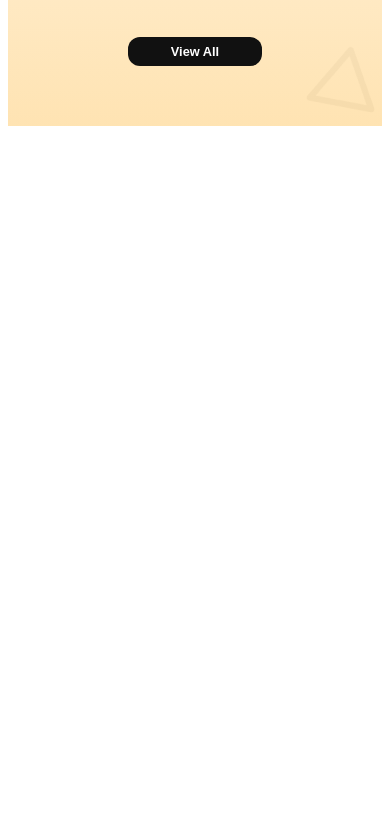
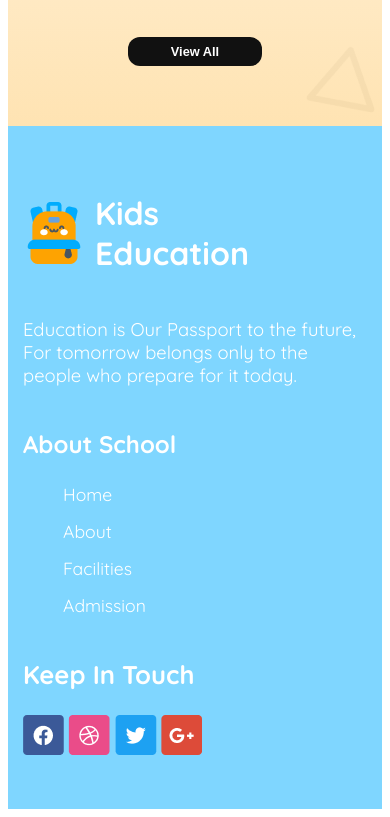
Before and after one commit to afrirahman/web-dev-assignment-2, a plain HTML site: page index.html in a window 390 px wide. Shown: the part 3105-3922 px from the top of the page. Before the commit the page ends 3311 px from the top, so only its background shows below. Drawn offline with Linux system fonts and the light colour scheme.

Commit message:
added footer and styles

```diff
--- a/index.html
+++ b/index.html
@@ -38,7 +38,7 @@
                 <h1 class="banner-title"><span class="t1">Empowering</span>
                   <span class="dark1"> students from small age </span> <span class="t2">towards vision</span></h1>
                 <p class="banner-description dark1">With the courage, Confidence, Creativity and Compassion to make their Unique Contribution in a Diverse and Dynamic World.</p>
-                <button class="banner-btn dark5">Enroll Now</button>
+                <button class="banner-btn dark5 hover">Enroll Now</button>
             </div>
             <div> <img src="assets/hero-kids.png" alt="" class="banner-img"></div>
 
@@ -84,7 +84,7 @@
                     <div class="sec2-content1">
 
                     <img class="content1-img" src="assets/story-1.png" alt="">
-                    <button class="info1-btn dark5">November 19, 2019</button>
+                    <button class="info1-btn hover dark5">November 19, 2019</button>
 
                     <div class="info1-item">
                         <h4 class="info1-title">A fun toddler coloring training on
@@ -97,7 +97,7 @@
                 <div class="sec2-content2">
                     <div class="info2">
                         <img class="info2-img" src="assets/story-2.png" alt="">
-                        <button class="info2-btn dark5">November 19, 2019</button>
+                        <button class="info2-btn hover dark5">November 19, 2019</button>
                         <div>
                             <h5 class="info2-description dark3">Find out if a school fits the
                                 family’s needs</h5>
@@ -106,7 +106,7 @@
 
                     <div class="info2">
                         <img class="info2-img" src="assets/story-3.png" alt="">
-                        <button class="info3-btn dark5">November 19, 2019</button>
+                        <button class="info3-btn hover dark5">November 19, 2019</button>
                        <div>
                         <h5 class="info2-description dark3">Summer math & literacy
                             centres for kids</h5>
@@ -115,7 +115,7 @@
 
                     <div class="info2">
                         <img class="info2-img" src="assets/story-4.png" alt="">
-                        <button class="info2-btn dark5">September 10, 2019</button>
+                        <button class="info2-btn hover dark5">September 10, 2019</button>
 
                      <div>
                         <h5 class="info2-description dark3">Classroom management
@@ -124,7 +124,7 @@
                     </div>
                     <div class="info2">
                         <img class="info2-img" src="assets/story-5.png" alt="">
-                        <button class="info2-btn dark5">July 19, 2019</button>
+                        <button class="info2-btn hover dark5">July 19, 2019</button>
                         <div>
                             <h5 class="info2-description dark3">Conversation rhymes
                                 improve kids listening</h5>
@@ -134,7 +134,7 @@
                 </div>
             </div>
             <div class="sec2">
-                <button class="sec2-btn dark5">View All</button>
+                <button class="sec2-btn dark5 hover">View All</button>
             </div>
 
         </section>
@@ -142,12 +142,32 @@
     <footer>
         <div class="ftr-container">
             <div class="ftr-1">
+                <div class="ftr1-content">
+             <img src="assets/logo.png" alt="" >
+                    <h2 class="ftr1-title dark5">Kids
+                        Education</h2>
+                </div>
+                <p class="ftr1-description  dark5">Education is Our Passport to the future, For tomorrow belongs only to  the people who prepare for it today.</p>
+            </div>
 
+            <div class="ftr-2">
+                <h3 class="ftr2-title  dark5">About School</h3>
+                <ul>
+                    <li class="ftr-li"><a href="">Home</a></li>
+                    <li class="ftr-li"><a href="">About</a></li>
+                    <li class="ftr-li"><a href="">Facilities</a></li>
+                    <li class="ftr-li"><a href="">Admission</a></li>
+                </ul>
             </div>
-            <div class="ftr-1">
 
-            </div>
-            <div class="ftr-1">
+            <div class="ftr-3">
+                <h3 class="ftr3-title  dark5">Keep In Touch</h3>
+                <div class="img-container">
+                  <a href=""> <img src="assets/fb.png" alt="" class="ftr3-img"></a>
+                   <a href=""><img src="assets/dribble.png" alt="" class="ftr3-img"></a>
+                  <a href=""> <img src="assets/twitter.png" alt="" class="ftr3-img"></a>
+                   <a href=""> <img src="assets/google+.png" alt="" class="ftr3-img"></a>
+                </div>
 
             </div>
         </div>
--- a/styles/style.css
+++ b/styles/style.css
@@ -3,7 +3,7 @@ body{
      max-width: 120rem;
 
 }
-  footer , header{
+  header{
     max-width: 90rem;
     margin: 0 auto;
 }
@@ -267,7 +267,6 @@ body{
 /* section-2 */
 .section-2{
     margin-top: 60px;
-    margin-bottom: 80px;
     background: url(image),linear-gradient(0.00deg, rgba(254, 163, 1, 0.3),rgba(255, 255, 255, 0.3) 100%);
 }
 .section2-title{
@@ -281,7 +280,7 @@ body{
     margin: 0 auto;
     display: flex;
     justify-content:space-evenly;
-    gap:;
+
 
 }
 .sec2-content1{
@@ -382,6 +381,71 @@ body{
     font-weight: 700;
     border: none;
 }
+/* Footer part */
+footer{
+    background: rgb(127, 214, 255);
+}
+.ftr-container{
+    max-width: 85rem;
+    margin: 0 auto;
+    display: flex;
+    justify-content: space-between;
+
+
+
+
+}
+.ftr-1  , .ftr-2 , .ftr-3{
+margin-top: 124px;
+margin-bottom: 124px;
+}
+.ftr1-content{
+    display: flex;
+    align-items: center;
+    gap: 10px;
+
+}
+
+.ftr1-title{
+     max-width: 11rem;
+     max-height: 5rem;
+     font-size: 2rem;
+     font-weight: 700;
+}
+.ftr1-description{
+    max-width: 24.9rem;
+    font-size: 1.25rem;
+    font-weight: 400;
+}
+.ftr2-title{
+        max-width: 9.7rem;
+        font-size: 1.5rem;
+        font-weight: 700;
+
+
+}
+footer li{
+    list-style: none;
+
+}
+footer li a{
+    text-decoration: none;
+    color: rgb(255, 255, 255);
+    font-size: 1.25rem;
+    font-weight: 400;
+
+}
+footer ul{
+    display: flex;
+    flex-direction: column;
+    gap: 15px;
+
+}
+.ftr3-title{
+    font-size: 1.6rem;
+    font-weight: 700;
+}
+
 
 /* media query part */
 @media screen and (max-width:576px) {
@@ -520,6 +584,31 @@ body{
     font-size: .8rem;
 
 }
+    .ftr-container{
+        flex-direction: column;
+        max-width:100%;
+        margin: 0 auto;
+        padding: 0 15px;
 
 
+    }
+    .ftr1-description{
+        font-size: 1.15rem;
+
+    }
+    .ftr-2 , .ftr-1 , .ftr-3 {
+       margin: 0;
+
+    }
+    .ftr-1{
+        margin-top: 40px;
+    }
+    .ftr-3{
+        margin-bottom: 50px;
+    }
+
+    footer li a{
+        font-size: 1.1rem;
+    }
+
 }
```
